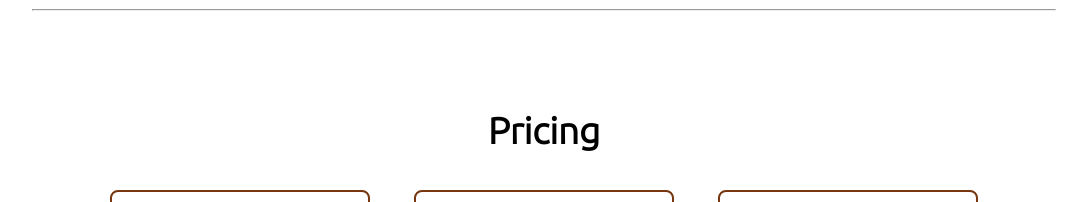
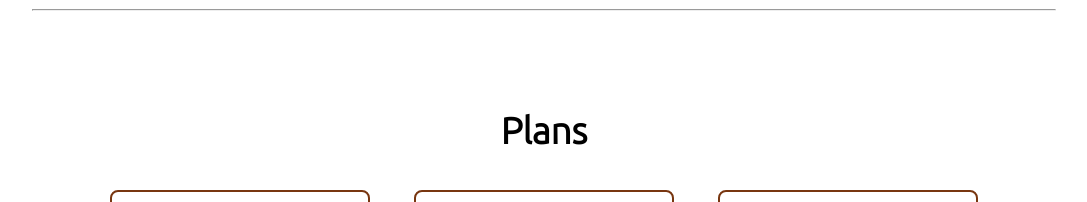
Before and after one commit to suprio2/CODSOFT-level1-task2, a plain HTML site: page index.html in a window 1280 px wide. Shown: the part 798-1000 px from the top of the page, without its empty margins (96-1183 px from the left). Drawn offline with Linux system fonts and the light colour scheme.

Commit message:
index.html

```diff
--- a/index.html
+++ b/index.html
@@ -47,7 +47,7 @@
             </section>
             <hr>
             <section class="section2">
-                <h1 class="text-center my-2">Pricing</h1>
+                <h1 class="text-center my-2">Plans</h1>
 
                 <div class="boxes flex justify-center">
                     <div class="box">
```
